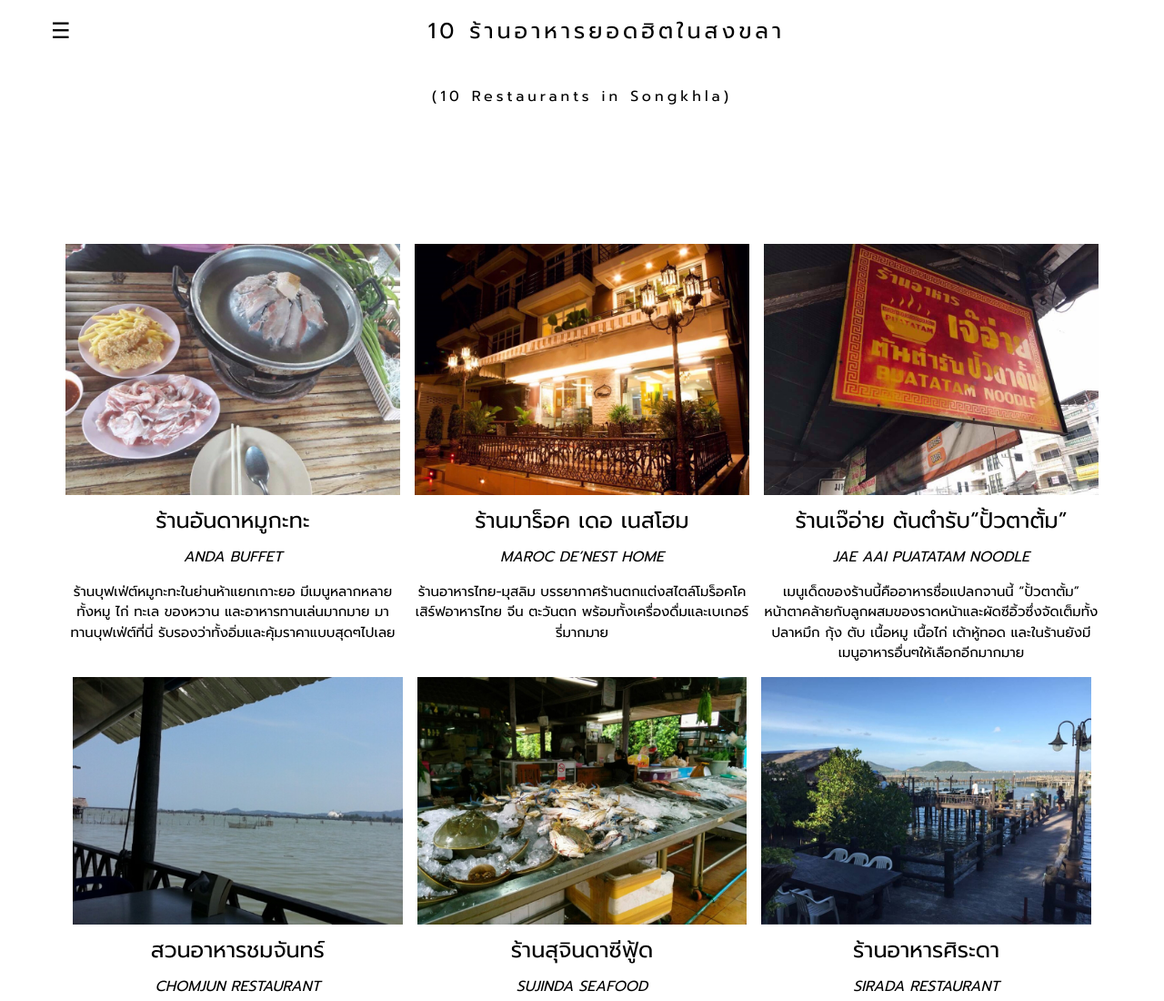
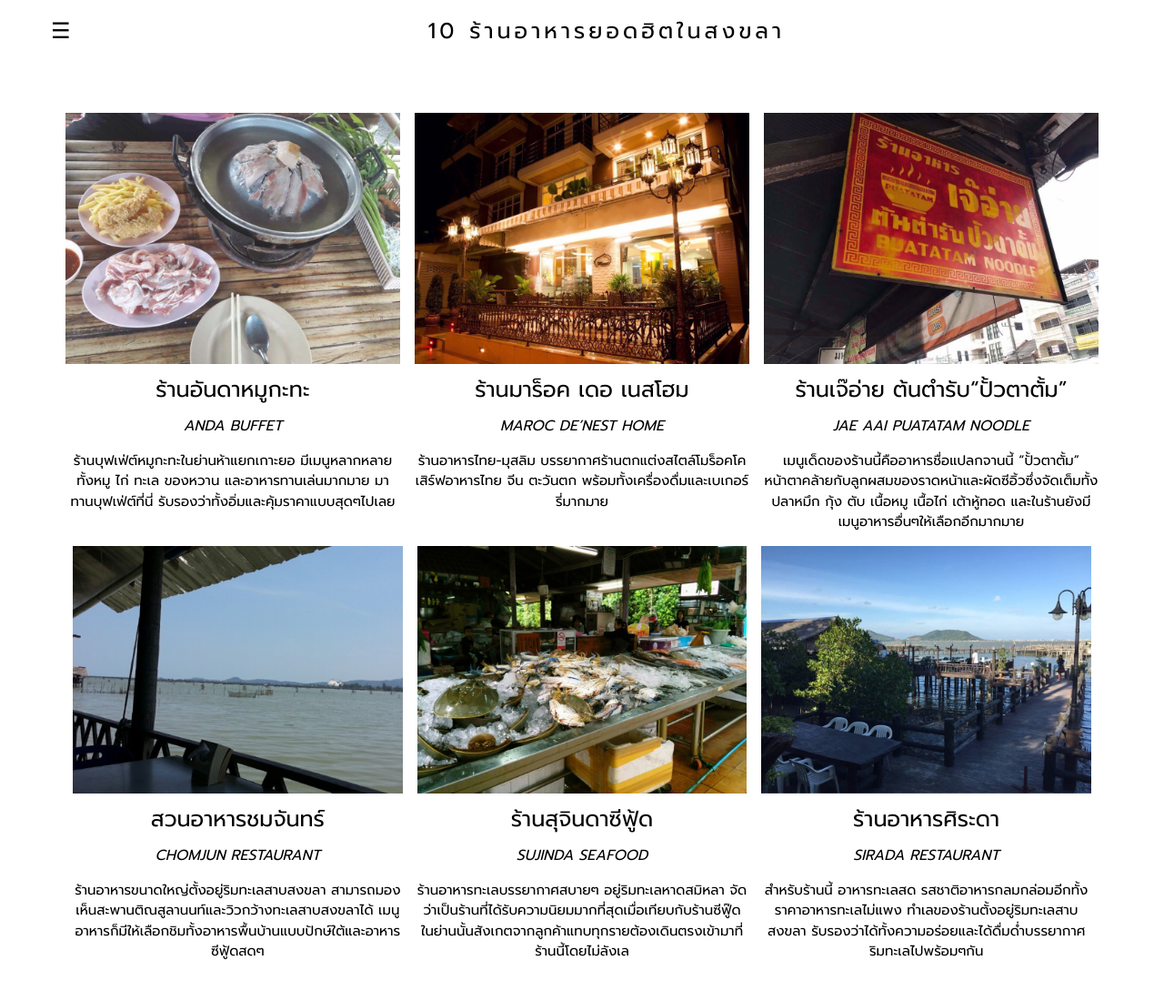
Before and after one commit to thirarat1996/page12, a plain HTML site: page index.html in a window 1280 px wide. Shown: the top 1100 px of the page at 91% size. Before the commit the page ends 800 px from the top, so only its background shows below. Drawn offline with nearby package versions, Linux system fonts and the light colour scheme; a web font is replaced by a local one.

Commit message:
Update index.html

```diff
--- a/index.html
+++ b/index.html
@@ -25,7 +25,6 @@ body,h1,h2,h3,h4,h5,h6 {font-family: 'Prompt', sans-serif}
   <div class="w3-white w3-xlarge" style="max-width:1200px;margin:auto">
     <div class="w3-button w3-padding-16 w3-left" onclick="w3_open()">☰</div>
     <div class="w3-wide w3-center w3-padding-16">10 ร้านอาหารยอดฮิตในสงขลา</div>
-    <div class="w3-wide w3-center w3-padding-16"><h6>(10 Restaurants in Songkhla)</h6>
   </div>
 </div>
 
```
